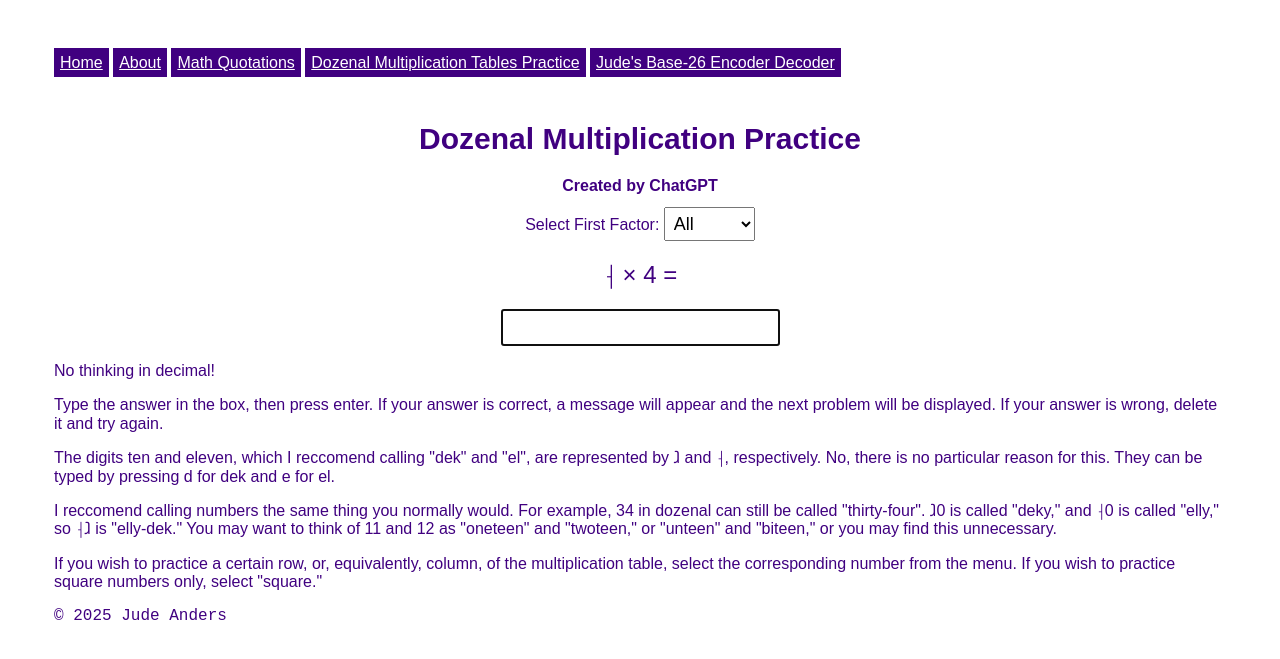
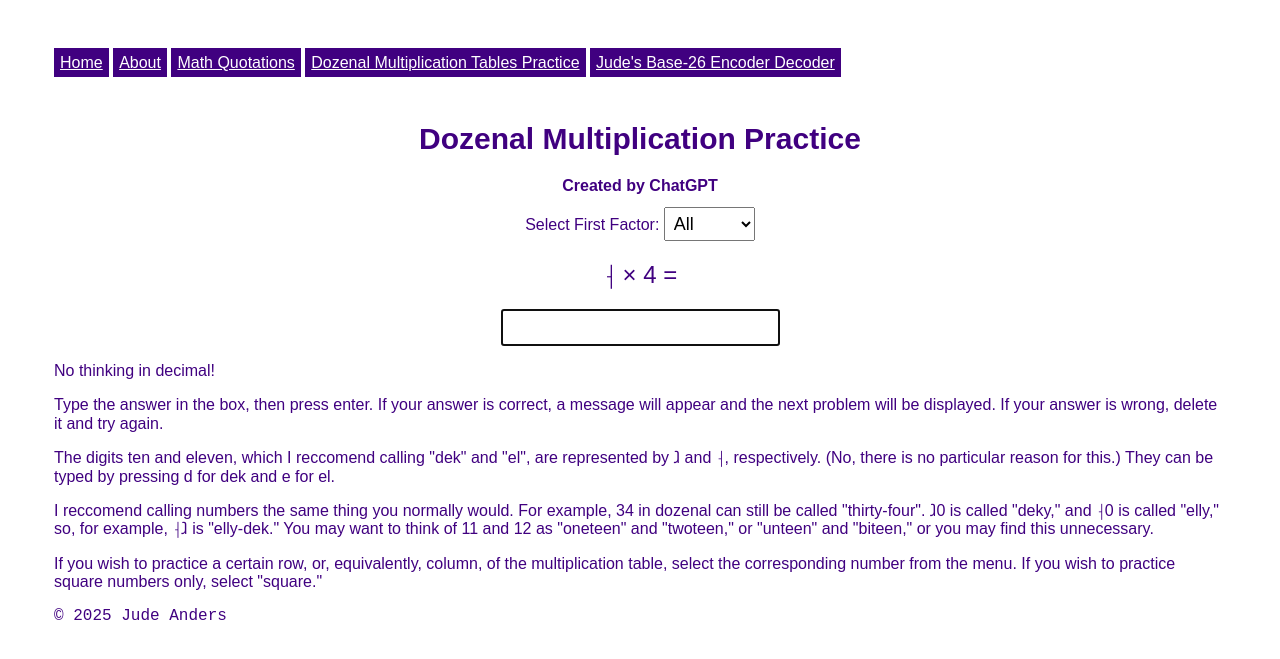
Before and after one commit to 1anderj/judeanders-website, a Jekyll site: the page built from dozenal/index.html, in a window 1280 px wide. Shown: the top 659 px of the page. Built offline with Jekyll 4.4.1, drawn with Linux system fonts in a browser that asks for light colours; some web fonts are replaced.

```diff
--- a/dozenal/index.html
+++ b/dozenal/index.html
@@ -134,9 +134,9 @@ title: Dozenal Multiplication Practice
 </script>
 </div>
 <div class="more-normal-text">
-<p>No thinking in decimal!</p>
+<p><strong>No thinking in decimal!</strong></p>
 <p>Type the answer in the box, then press enter. If your answer is correct, a message will appear and the next problem will be displayed. If your answer is wrong, delete it and try again.</p>
-<p>The digits ten and eleven, which I reccomend calling "dek" and "el", are represented by ⱹ and ⸡, respectively. No, there is no particular reason for this. They can be typed by pressing d for dek and e for el.</p>
-<p>I reccomend calling numbers the same thing you normally would. For example, 34 in dozenal can still be called "thirty-four". ⱹ0 is called "deky," and ⸡0 is called "elly," so ⸡ⱹ is "elly-dek." You may want to think of 11 and 12 as "oneteen" and "twoteen," or "unteen" and "biteen," or you may find this unnecessary.</p>
+<p>The digits ten and eleven, which I reccomend calling "dek" and "el", are represented by ⱹ and ⸡, respectively. (No, there is no particular reason for this.) They can be typed by pressing d for dek and e for el.</p>
+<p>I reccomend calling numbers the same thing you normally would. For example, 34 in dozenal can still be called "thirty-four". ⱹ0 is called "deky," and ⸡0 is called "elly," so, for example, ⸡ⱹ is "elly-dek." You may want to think of 11 and 12 as "oneteen" and "twoteen," or "unteen" and "biteen," or you may find this unnecessary.</p>
 <p>If you wish to practice a certain row, or, equivalently, column, of the multiplication table, select the corresponding number from the menu. If you wish to practice square numbers only, select "square."</p>
 </div>
```
